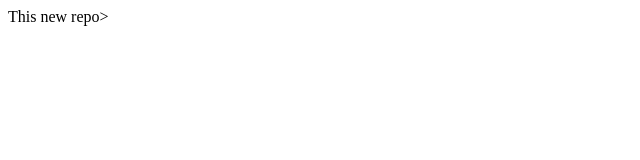
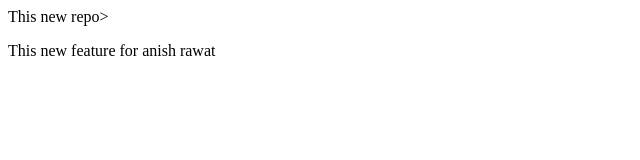
Before and after one commit to Anishrawat123/localrepo, a plain HTML site: page localrepo/index.html in a window 1280 px wide. Shown: the whole page, without its empty margins (0-640 px from the left). Drawn offline with Linux system fonts and the light colour scheme.

Commit message:
Add new feature

```diff
--- a/localrepo/index.html
+++ b/localrepo/index.html
@@ -1 +1,2 @@
 <p>This new repo></p>
+<p>This new feature for anish rawat </p>
```
